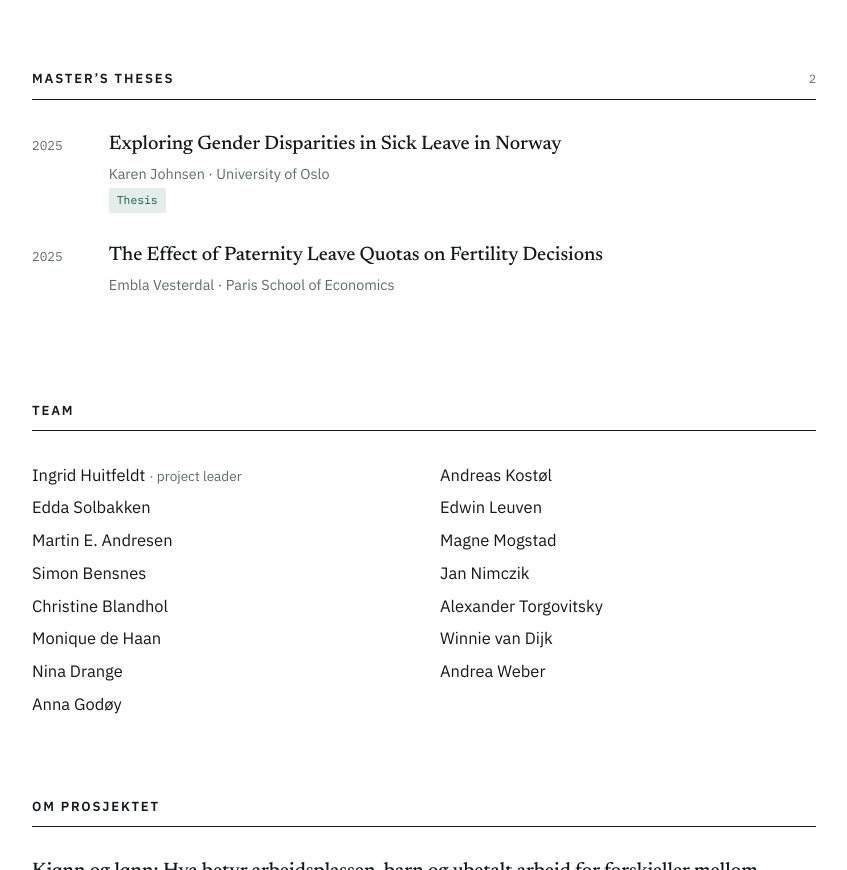
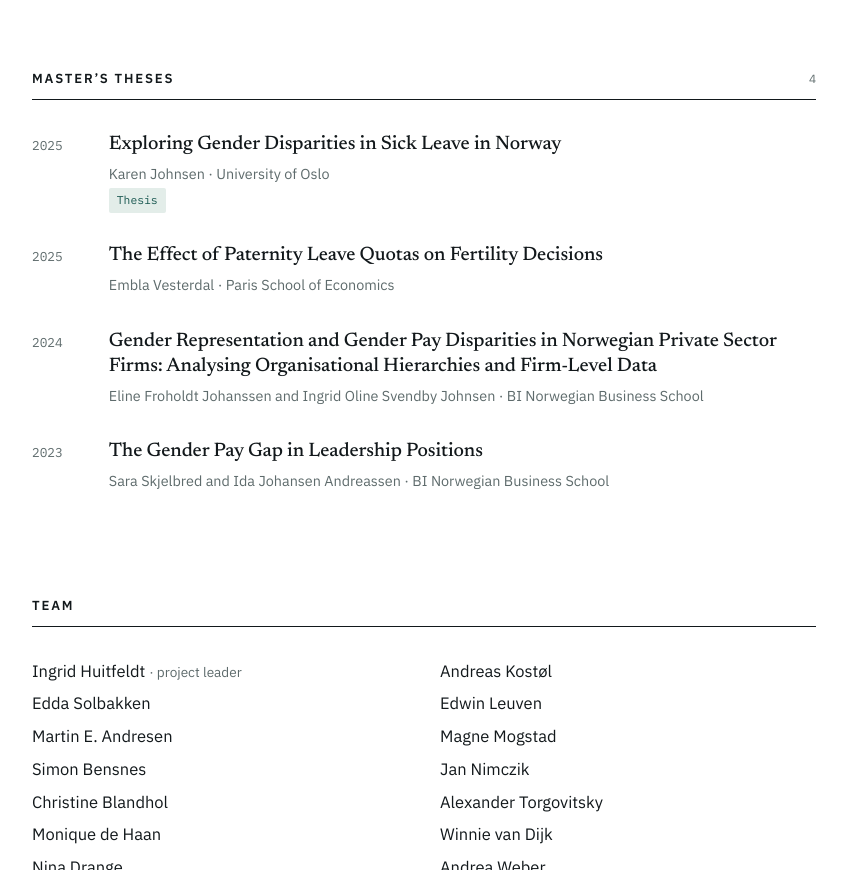
Before and after one commit to ingridhuitfeldt/ingridhuitfeldt.github.io, a plain HTML site: page gendergap.html in a window 1280 px wide. Shown: the part 2307-3177 px from the top of the page, without its empty margins (216-1063 px from the left). Drawn offline with Linux system fonts and the light colour scheme.

Commit message:
Add two BI master's theses to the Gendergap page
Co-Authored-By: Claude Opus 5.5 <noreply@anthropic.com>

```diff
--- a/gendergap.html
+++ b/gendergap.html
@@ -302,7 +302,7 @@ a:focus-visible{outline:2px solid var(--spruce);outline-offset:3px;border-radius
 
 <section class="section" id="theses">
   <div class="wrap">
-    <div class="section-head"><h2>Master&rsquo;s theses</h2><span class="count">2</span></div>
+    <div class="section-head"><h2>Master&rsquo;s theses</h2><span class="count">4</span></div>
 
     <article class="item">
       <div class="year">2025</div>
@@ -320,6 +320,22 @@ a:focus-visible{outline:2px solid var(--spruce);outline-offset:3px;border-radius
       <div>
         <h3>The Effect of Paternity Leave Quotas on Fertility Decisions</h3>
         <p class="byline">Embla Vesterdal &middot; Paris School of Economics</p>
+      </div>
+    </article>
+
+    <article class="item">
+      <div class="year">2024</div>
+      <div>
+        <h3>Gender Representation and Gender Pay Disparities in Norwegian Private Sector Firms: Analysing Organisational Hierarchies and Firm-Level Data</h3>
+        <p class="byline">Eline Froholdt Johanssen and Ingrid Oline Svendby Johnsen &middot; BI Norwegian Business School</p>
+      </div>
+    </article>
+
+    <article class="item">
+      <div class="year">2023</div>
+      <div>
+        <h3>The Gender Pay Gap in Leadership Positions</h3>
+        <p class="byline">Sara Skjelbred and Ida Johansen Andreassen &middot; BI Norwegian Business School</p>
       </div>
     </article>  </div>
 </section>
```
